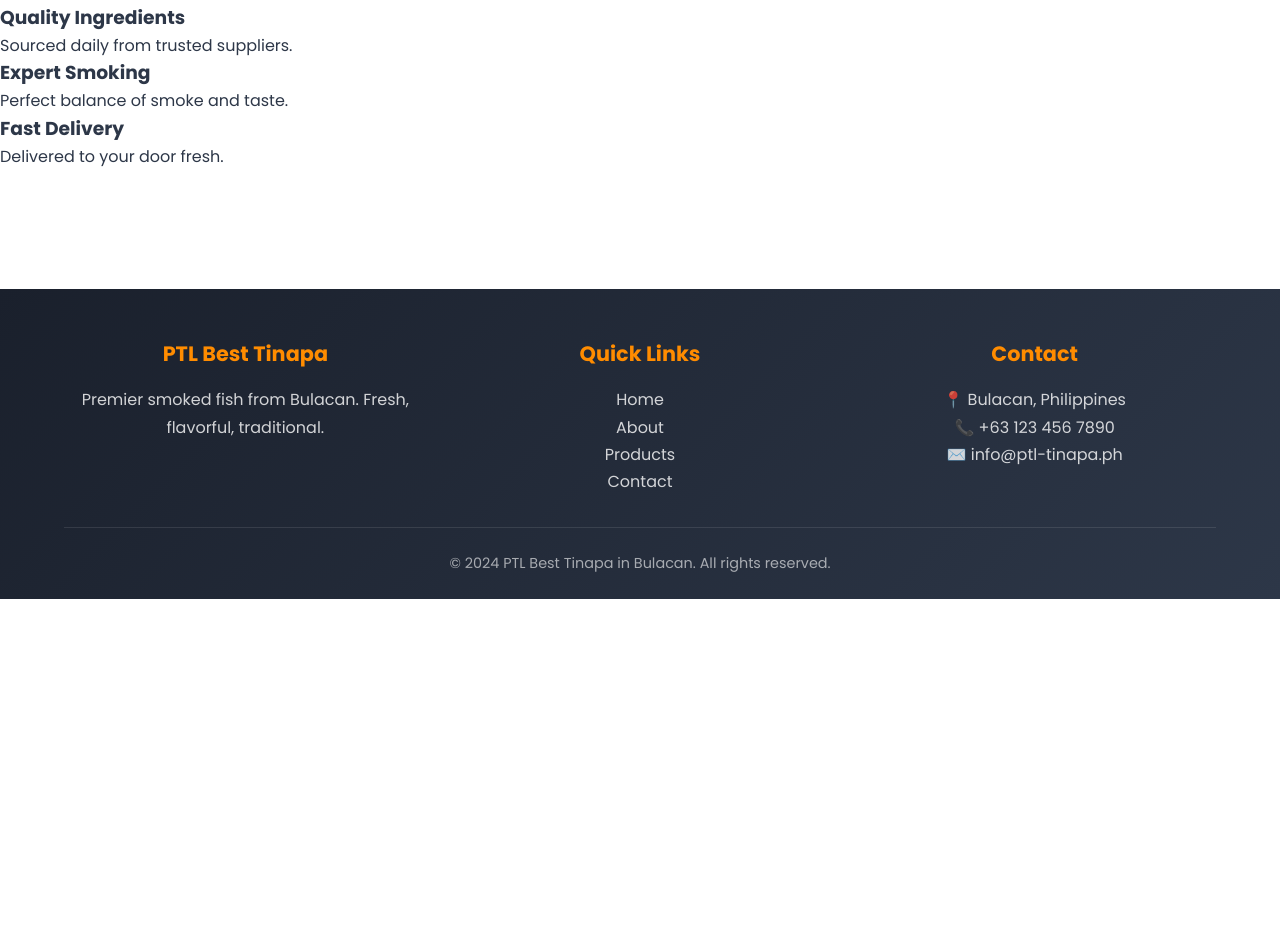
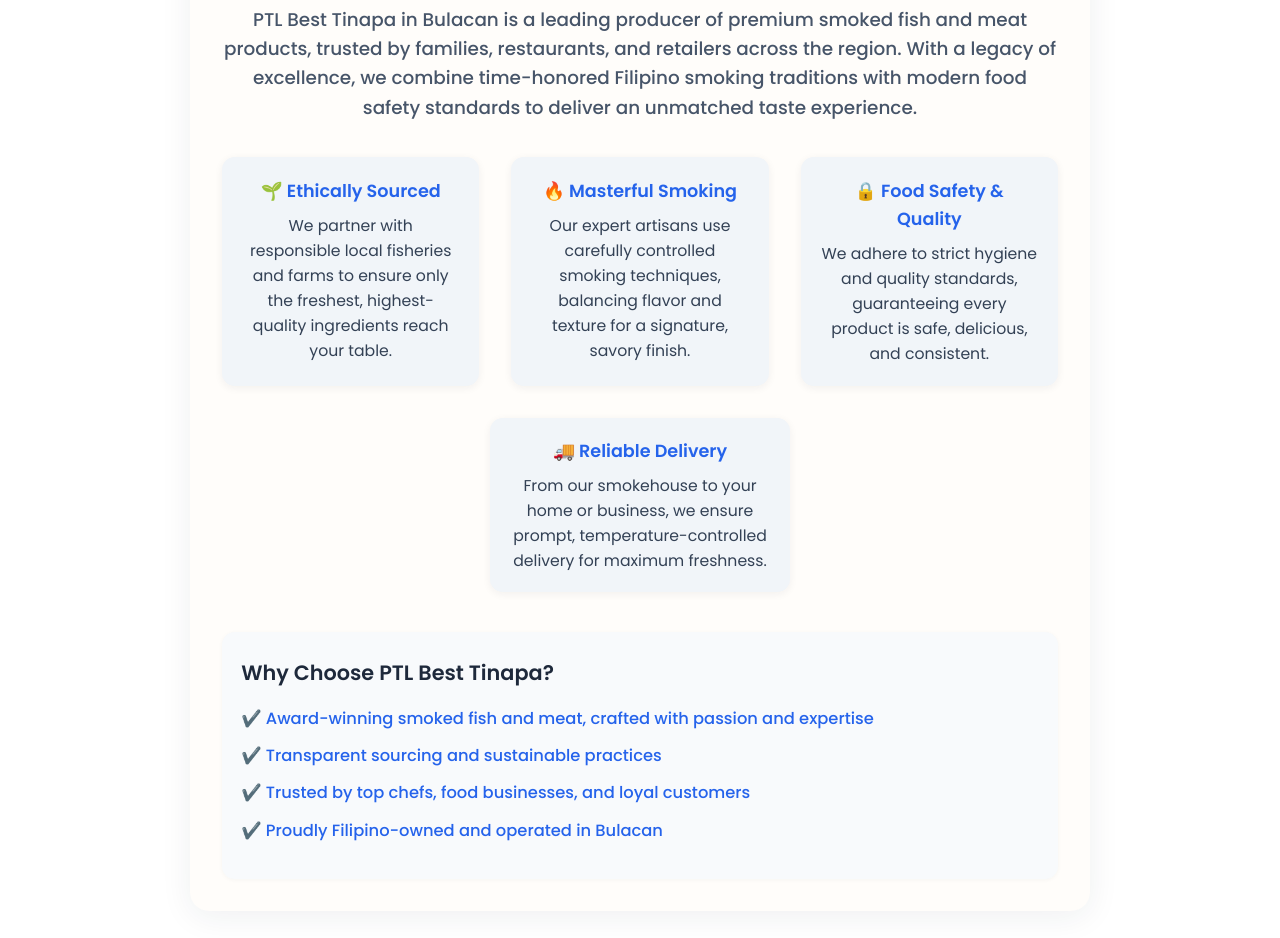
Before and after one commit to Chichan1310/WEBSITE-TINAPA, a website: page public/about.html in a window 1280 px wide. Shown: the part 207-1145 px from the top of the page. Before the commit the page ends 806 px from the top, so only its background shows below. Drawn offline with Linux system fonts and the light colour scheme.

Commit message:
update about page

```diff
--- a/public/about.html
+++ b/public/about.html
@@ -24,21 +24,34 @@
   </header>
 
   <section class="about">
-<h1>About PTL Best Tinapa in Bulacan</h1>
-    <p>PTL Best Tinapa in Bulacan is the premier provider of high-quality smoked fish and meat. We specialize in smoking fresh fish using traditional methods. Our commitment to freshness, flavor, and customer satisfaction makes us the best choice in Bulacan!</p>
-    <div class="features">
-      <div class="feature">
-        <h3>Quality Ingredients</h3>
-        <p>Sourced daily from trusted suppliers.</p>
+    <h1>About PTL Best Tinapa</h1>
+    <p class="about-lead">PTL Best Tinapa in Bulacan is a leading producer of premium smoked fish and meat products, trusted by families, restaurants, and retailers across the region. With a legacy of excellence, we combine time-honored Filipino smoking traditions with modern food safety standards to deliver an unmatched taste experience.</p>
+    <div class="about-values">
+      <div class="about-value">
+        <h3>🌱 Ethically Sourced</h3>
+        <p>We partner with responsible local fisheries and farms to ensure only the freshest, highest-quality ingredients reach your table.</p>
       </div>
-      <div class="feature">
-        <h3>Expert Smoking</h3>
-        <p>Perfect balance of smoke and taste.</p>
+      <div class="about-value">
+        <h3>🔥 Masterful Smoking</h3>
+        <p>Our expert artisans use carefully controlled smoking techniques, balancing flavor and texture for a signature, savory finish.</p>
       </div>
-      <div class="feature">
-        <h3>Fast Delivery</h3>
-        <p>Delivered to your door fresh.</p>
+      <div class="about-value">
+        <h3>🔒 Food Safety & Quality</h3>
+        <p>We adhere to strict hygiene and quality standards, guaranteeing every product is safe, delicious, and consistent.</p>
       </div>
+      <div class="about-value">
+        <h3>🚚 Reliable Delivery</h3>
+        <p>From our smokehouse to your home or business, we ensure prompt, temperature-controlled delivery for maximum freshness.</p>
+      </div>
+    </div>
+    <div class="about-extra">
+      <h2>Why Choose PTL Best Tinapa?</h2>
+      <ul>
+        <li>✔️ Award-winning smoked fish and meat, crafted with passion and expertise</li>
+        <li>✔️ Transparent sourcing and sustainable practices</li>
+        <li>✔️ Trusted by top chefs, food businesses, and loyal customers</li>
+        <li>✔️ Proudly Filipino-owned and operated in Bulacan</li>
+      </ul>
     </div>
   </section>
 
--- a/public/css/modern-style.css
+++ b/public/css/modern-style.css
@@ -468,6 +468,83 @@
   color: rgba(255,255,255,0.6);
 }
 
+/* About Page Professional Enhancements */
+.about {
+  max-width: 900px;
+  margin: 6rem auto 3rem auto;
+  background: #fffdfa;
+  border-radius: 1.2rem;
+  box-shadow: 0 6px 32px rgba(30, 41, 59, 0.07);
+  padding: 2.5rem 2rem 2rem 2rem;
+}
+.about h1 {
+  font-size: 2.2rem;
+  color: #1e293b;
+  font-weight: 700;
+  margin-bottom: 1.2rem;
+  text-align: center;
+}
+.about-lead {
+  font-size: 1.15rem;
+  color: #475569;
+  text-align: center;
+  margin-bottom: 2.2rem;
+  font-weight: 500;
+}
+.about-values {
+  display: flex;
+  flex-wrap: wrap;
+  gap: 2rem;
+  justify-content: center;
+  margin-bottom: 2.5rem;
+}
+.about-value {
+  background: #f1f5f9;
+  border-radius: 0.8rem;
+  box-shadow: 0 2px 8px rgba(30, 41, 59, 0.06);
+  padding: 1.2rem 1.3rem;
+  flex: 1 1 220px;
+  min-width: 220px;
+  max-width: 300px;
+  text-align: center;
+}
+.about-value h3 {
+  color: #2563eb;
+  font-size: 1.1rem;
+  margin-bottom: 0.5rem;
+  font-weight: 600;
+}
+.about-value p {
+  color: #334155;
+  font-size: 0.98rem;
+}
+.about-extra {
+  margin-top: 2.5rem;
+  background: #f8fafc;
+  border-radius: 0.8rem;
+  padding: 1.5rem 1.2rem;
+  box-shadow: 0 1px 4px rgba(30, 41, 59, 0.04);
+}
+.about-extra h2 {
+  color: #1e293b;
+  font-size: 1.3rem;
+  margin-bottom: 1rem;
+  font-weight: 600;
+}
+.about-extra ul {
+  list-style: none;
+  padding-left: 0;
+}
+.about-extra li {
+  font-size: 1.02rem;
+  color: #2563eb;
+  margin-bottom: 0.7rem;
+  font-weight: 500;
+  display: flex;
+  align-items: center;
+  gap: 0.5rem;
+}
+
 /* Responsive */
 @media (max-width: 768px) {
   nav {
```
